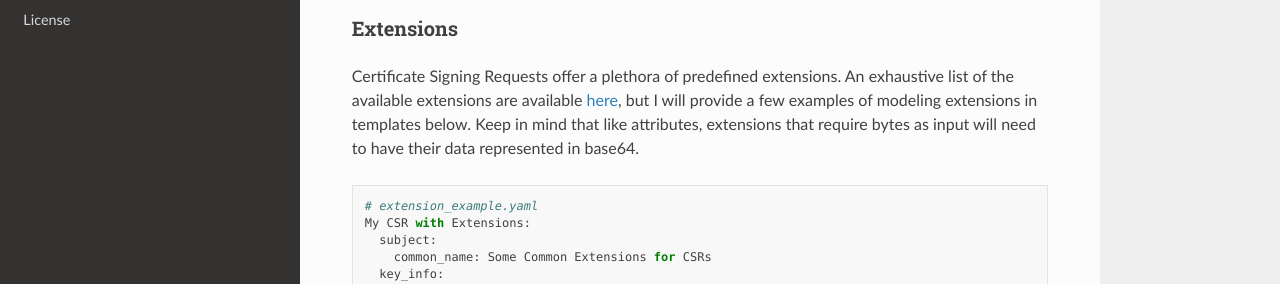
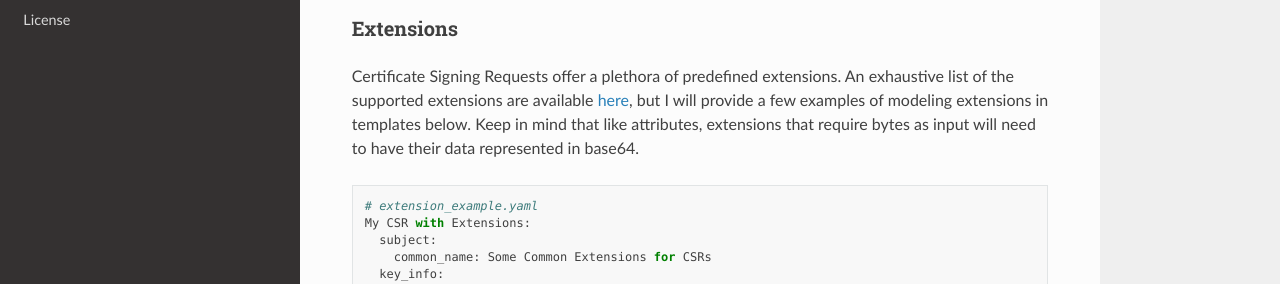
Before and after one commit to maxwolfe/autocsr, a Sphinx documentation site: the page built from docs/index.rst, in a window 1280 px wide and 900 px high, scrolled down 6025 px. Shown: the part 191-475 px from the top of the window. Built offline with Sphinx 7.4.7 and the Read the Docs theme 2.0.0, drawn with Linux system fonts in a browser that asks for light colours; some of the changed text lies outside the part shown.

Commit message:
Reference new Readthedocs pages for Supported HSMs and Extensions in READMEs

```diff
--- a/docs/index.rst
+++ b/docs/index.rst
@@ -362,8 +362,8 @@
 ~~~~~~~~~~
 
 Certificate Signing Requests offer a plethora of predefined extensions.
-An exhaustive list of the available extensions are available
-`here <https://cryptography.io/en/latest/x509/reference/#x-509-extensions>`__,
+An exhaustive list of the supported extensions are available
+`here <https://autocsr.readthedocs.io/en/latest/extensions.html>`__,
 but I will provide a few examples of modeling extensions in
 templates below. Keep in mind that like attributes, extensions
 that require bytes as input will need to have their data represented in
@@ -485,6 +485,9 @@
 ``key_type``, ``token_label``, ``key_label``, ``user_pin``, and the ``so_file``
 containing the ``PKCS#11`` abstractions for the HSM.
 
+An exhaustive list of the supported HSMs are available
+`here <https://autocsr.readthedocs.io/en/latest/hsms.html>`__.
+
   ::
 
     # softhsm_example.yaml
```
Also changed, not shown: README.md (+3 -1 lines).
